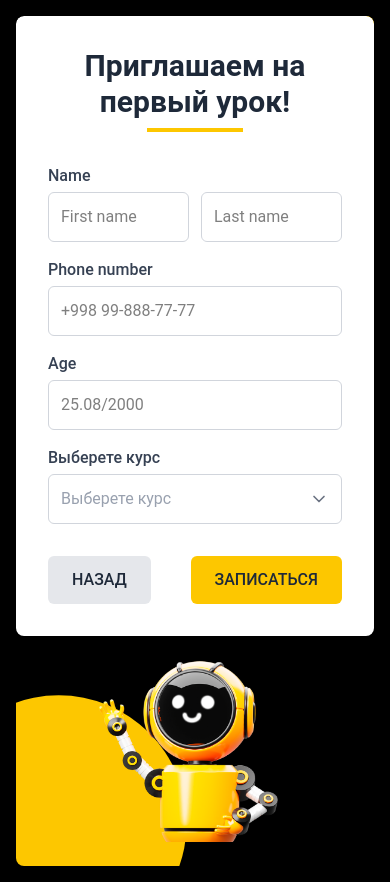
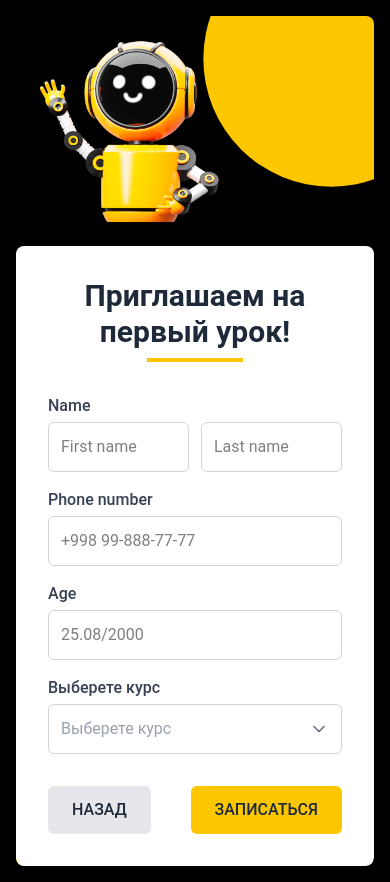
Before and after one commit to Jakbaraliyevv/test_project, a React (Vite) app: page /register in a window 390 px wide. Built offline with nearby package versions, Linux system fonts and the light colour scheme.

Commit message:
finish updata 2

```diff
--- a/src/pages/register/index.jsx
+++ b/src/pages/register/index.jsx
@@ -59,6 +59,9 @@ export default function CourseRegistrationForm() {
         <div className="absolute bottom-0 left-0 w-64 h-64 bg-yellow-400 rounded-full transform -translate-x-1/3 translate-y-1/3"></div>
 
         <div className="relative flex flex-col md:flex-row">
+          <div className="w-full md:w-1/3 flex items-center justify-center p-6 hidden max-[768px]:block">
+            <img src={roboto2} alt="Robot" className="w-48 h-auto " />
+          </div>
           <div className="w-full md:w-2/3 bg-white rounded-lg p-8">
             <div className="text-center mb-8">
               <h1 className="text-3xl font-bold text-gray-800 mb-2">
@@ -180,16 +183,11 @@ export default function CourseRegistrationForm() {
             </form>
           </div>
 
-          <div className="w-full md:w-1/3 flex items-center justify-center p-6">
+          <div className="w-full md:w-1/3 flex items-center justify-center p-6 max-[768px]:hidden block">
             <img
               src={roboto}
               alt="Robot"
               className="w-48 h-auto  max-[768px]:hidden block"
-            />
-            <img
-              src={roboto2}
-              alt="Robot"
-              className="w-48 h-auto hidden max-[768px]:block"
             />
           </div>
         </div>
```
